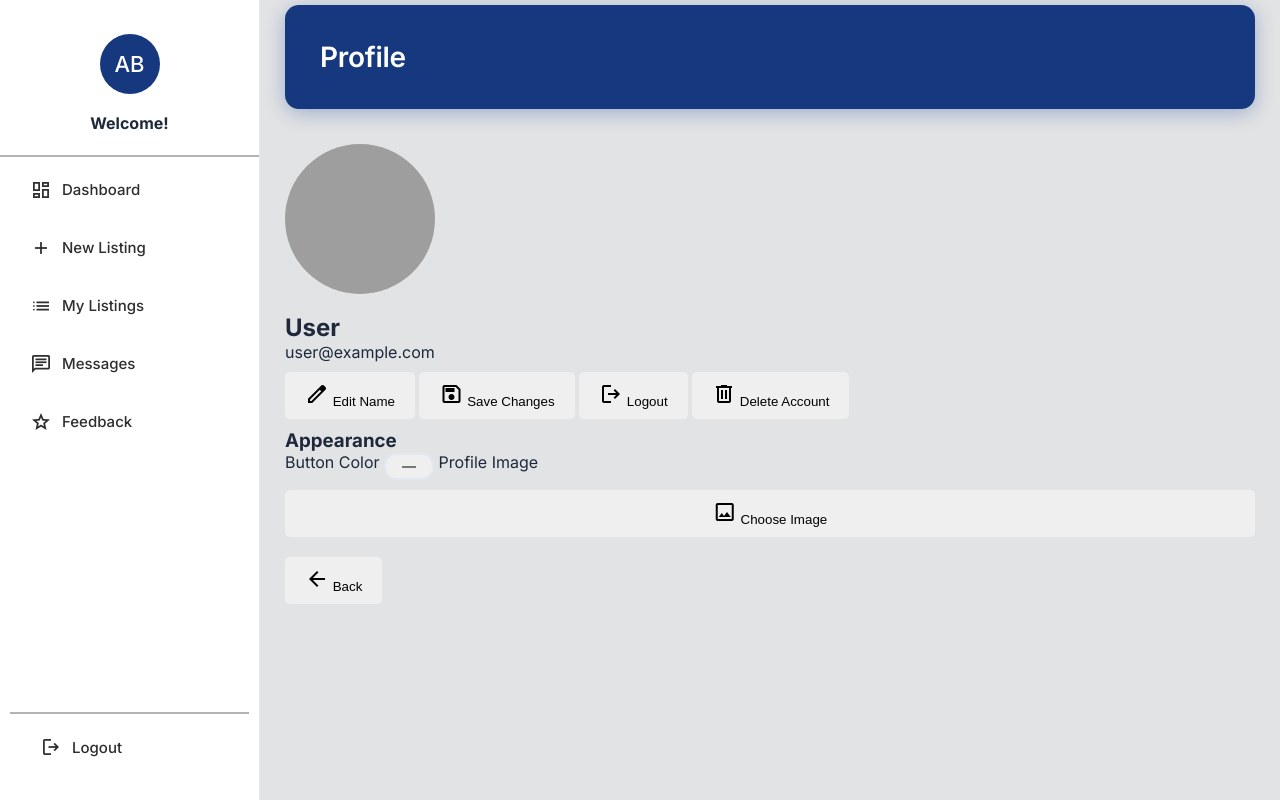
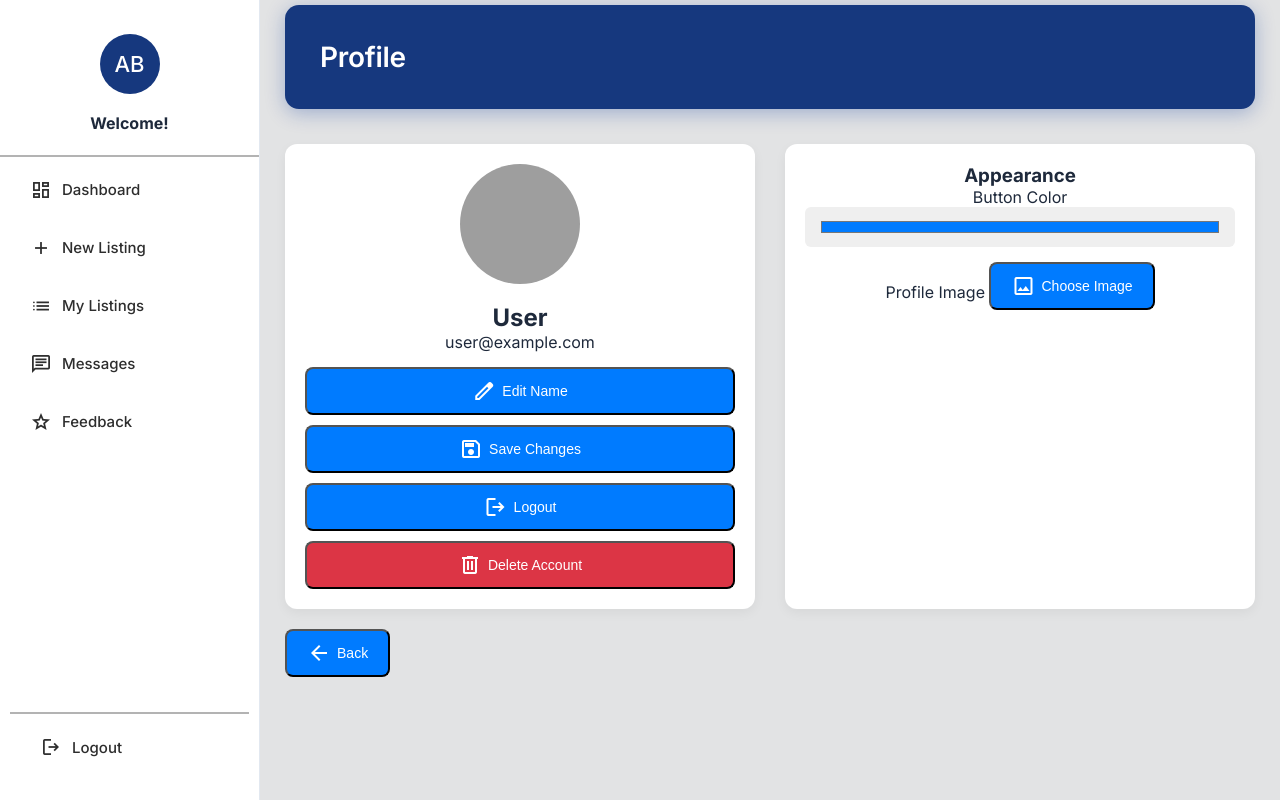
Before and after one commit to Juxnn02/LostAndFound, a Flask app: page /profile in a window 1280 px wide. Run offline with Flask 3, Linux system fonts and the light colour scheme; the visitor is signed in with stand-in values (Sample User, id 1); grey boxes are pictures that could not be loaded.

Commit message:
Update profile.css

```diff
--- a/static/profile.css
+++ b/static/profile.css
@@ -1,79 +1,91 @@
+/* General body style */
 body {
-    font-family: Arial, sans-serif;
+    font-family: 'Inter', sans-serif;
     background-color: #f5f5f5;
     margin: 0;
     padding: 0;
 }
 
-.profile-container {
-    max-width: 900px;
-    margin: 40px auto;
-    padding: 20px;
-    background-color: white;
-    border-radius: 10px;
+/* Grid layout for left/right cards */
+.profile-grid {
+    display: flex;
+    gap: 30px;
+    flex-wrap: wrap;
+    margin-top: 20px;
 }
 
-.profile-content {
-    display: flex;
-    gap: 50px;
-}
-
-/* Left column */
-.profile-left {
+/* Card style to match dashboard */
+.profile-card {
     flex: 1;
+    min-width: 300px;
+    background-color: #fff;
+    border-radius: 12px;
+    padding: 20px;
+    box-shadow: 0 4px 12px rgba(0,0,0,0.05);
     text-align: center;
 }
 
+/* Avatar image */
 .avatar-medium {
-    width: 150px;
-    height: 150px;
+    width: 120px;
+    height: 120px;
     border-radius: 50%;
     object-fit: cover;
     margin-bottom: 15px;
 }
 
-.profile-left h2 {
-    margin: 10px 0 5px 0;
-}
-
-.profile-left p {
-    margin: 0 0 20px 0;
-}
-
-/* Right column */
-.profile-right {
-    flex: 1;
-}
-
-.profile-right input[type="color"] {
-    width: 100%;
-    height: 40px;
-    border: none;
-    cursor: pointer;
-    margin-bottom: 20px;
-}
-
-#upload-avatar-btn {
-    width: 100%;
+/* Button group */
+.btn-group {
+    display: flex;
+    flex-direction: column;
+    gap: 10px;
+    margin-top: 15px;
 }
 
 /* Buttons */
 .btn {
+    display: inline-flex;
+    align-items: center;
+    justify-content: center;
+    gap: 6px;
+    border-radius: 8px;
     padding: 10px 20px;
-    border-radius: 5px;
+    font-size: 14px;
+    cursor: pointer;
+    transition: background-color 0.3s;
+}
+
+/* Blue buttons */
+.btn-blue {
+    background-color: var(--btn-blue, #007bff);
+    color: #fff;
+}
+
+.btn-blue:hover {
+    background-color: #0056b3;
+}
+
+/* Danger buttons */
+.btn-danger {
+    background-color: #dc3545;
+    color: #fff;
+}
+
+.btn-danger:hover {
+    background-color: #a71d2a;
+}
+
+/* Color picker */
+#button-color {
+    width: 100%;
+    height: 40px;
     border: none;
+    border-radius: 6px;
+    margin-bottom: 15px;
     cursor: pointer;
-    margin: 10px 0;
 }
 
 /* Back button */
 #back-button {
-    margin-bottom: 20px;
+    margin-top: 20px;
 }
-
-/* Medium size buttons */
-.btn-medium {
-    display: block;
-    width: 80%;
-    margin: 10px auto;
-}
```
